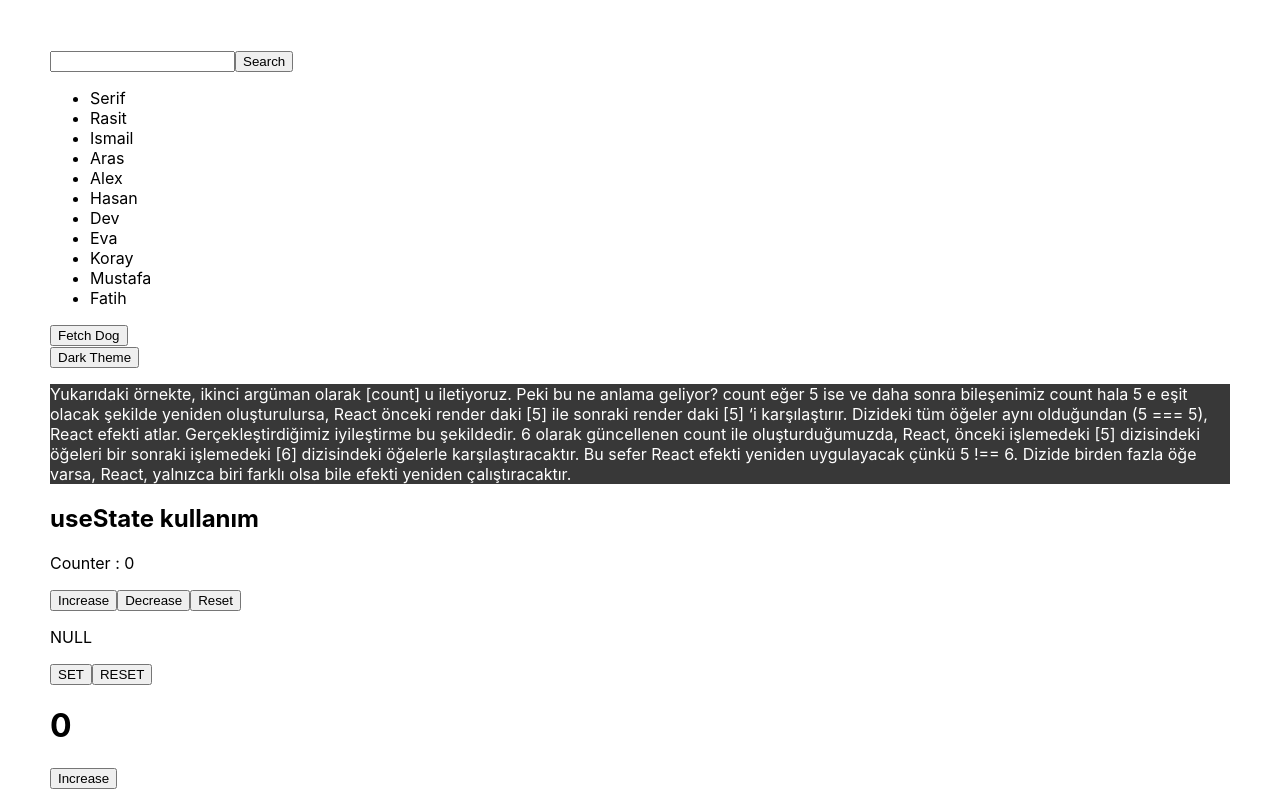
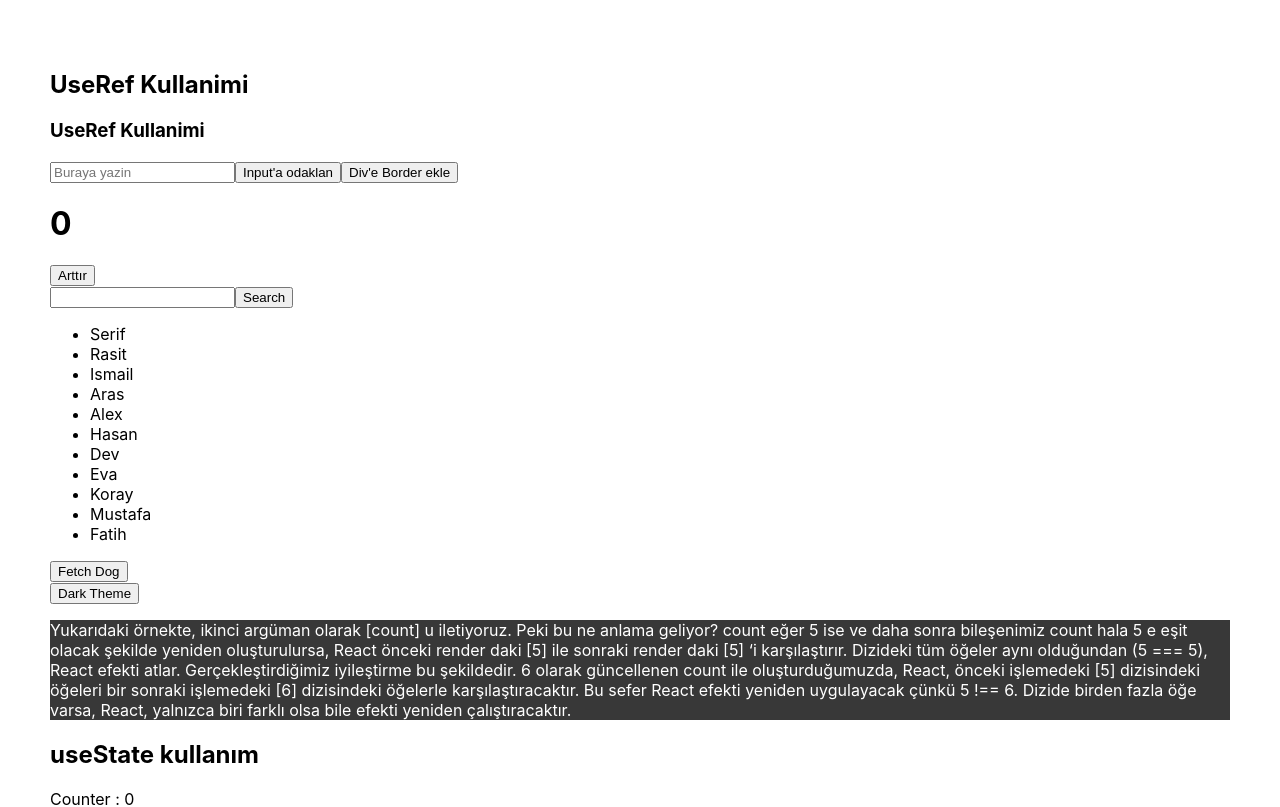
Before and after one commit to serifcolakel/react-and-javascript-learning, a React (Create React App) app in the folder react-hook/: page / in a window 1280 px wide. Shown: the top 807 px of the page. Built offline with nearby package versions, Linux system fonts and the light colour scheme.

Commit message:
useRef:Dom'daki elementlere ulasmak icin kullanilir

```diff
--- a/react-hook/src/App.js
+++ b/react-hook/src/App.js
@@ -4,6 +4,7 @@ import Effect from "./components/HookUseEffect";
 import Context from "./components/HookUseContext";
 import Reducer from "./components/HookUseReducer";
 import Memo from "./components/HookUseMemo";
+import Ref from "./components/HookUseRef";
 
 const themes = {
   dark: {
@@ -32,6 +33,7 @@ function App() {
 
   return (
     <div className="App" style={{ padding: 50 }}>
+      <Ref />
       <Memo />
       <Reducer />
       <button onClick={toggleTheme}>
--- /dev/null
+++ b/react-hook/src/components/HookUseRef.js
@@ -0,0 +1,39 @@
+//DON'daki elementlere ulaşmak için kullanılır.
+//
+import React, { useRef, useEffect, useState } from "react";
+
+export default function HookUseRef() {
+  const inputRef = useRef();
+  const divRef = useRef();
+  const value = useRef(0); //**** Value değeri HookUseRef Component'inin yaşam süresi boyunca aynı
+  //objeye referans ediyor.
+
+  const [, setValue] = useState();
+  useEffect(() => {
+    console.log(inputRef.current); //DOM daki hali yazıldı
+  });
+  const onDivBorder = () => {
+    divRef.current.style.border = "1px solid black"; //Div/istenilen elementte değişiklik yapılır
+  };
+  const onFocusButton = () => {
+    inputRef.current.focus();
+  };
+
+  console.log(value);
+  const onIncrease = () => {
+    setValue({}); //re-render için değişiklik olması lazım ekranda value değerini görmek için herhangi bir işlemde yapılabilir.
+    value.current += 1; //Yeniden değişikliğe sebep olmuyor ***** onun için setValue değiştirildi
+  };
+
+  return (
+    <div ref={divRef}>
+      <h2>UseRef Kullanimi</h2>
+      <h3>UseRef Kullanimi</h3>
+      <input ref={inputRef} placeholder="Buraya yazin" />
+      <button onClick={onFocusButton}>Input'a odaklan</button>
+      <button onClick={onDivBorder}>Div'e Border ekle</button>
+      <h1>{value.current}</h1>
+      <button onClick={onIncrease}>Arttır</button>
+    </div>
+  );
+}
```
